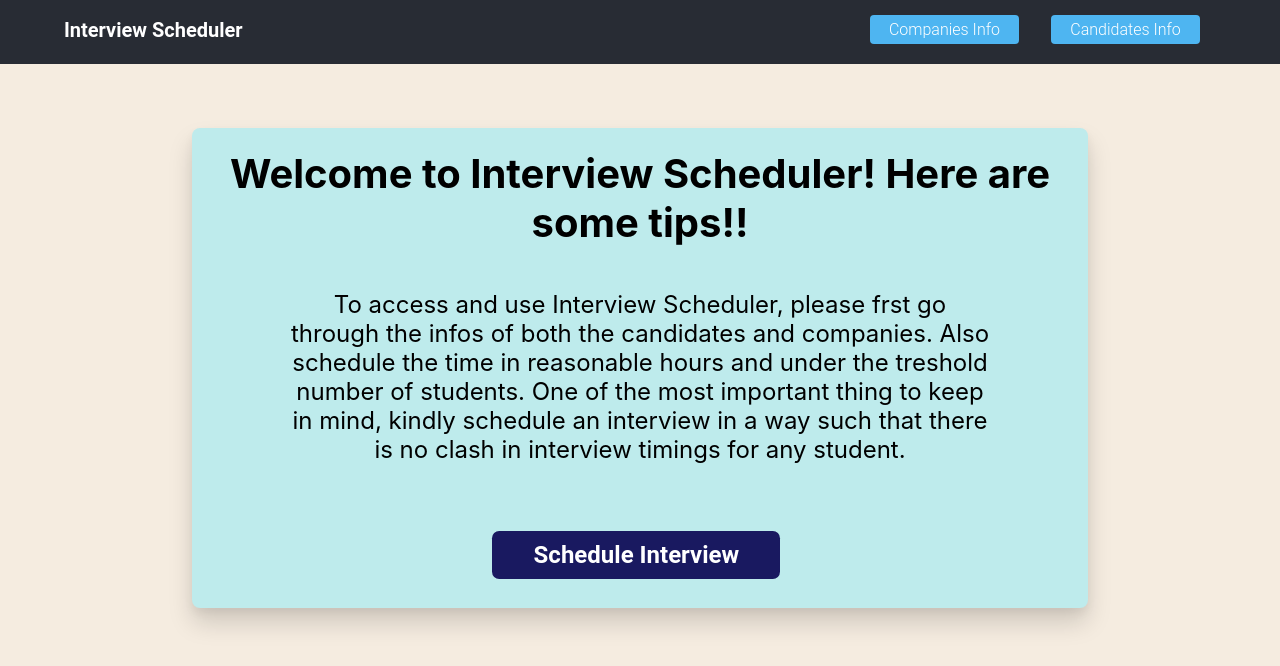
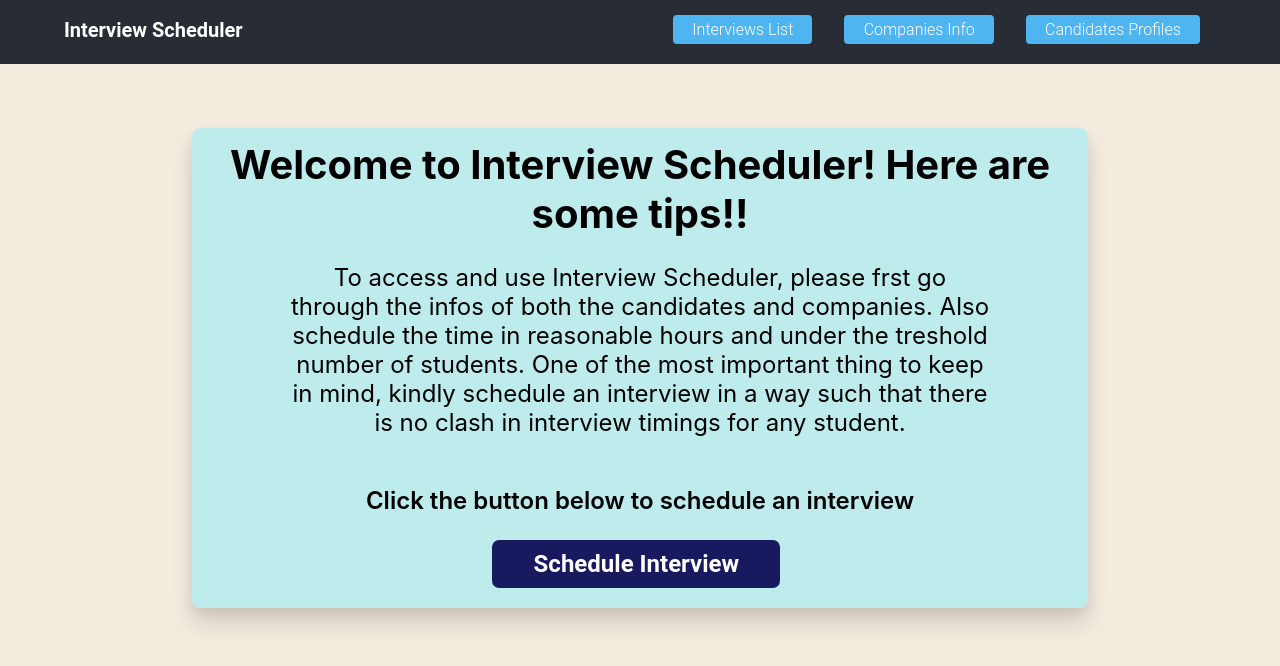
Before and after one commit to ajay-2019011/Interview-Scheduler, a React (Create React App) app in the folder client/: page / in a window 1280 px wide. Shown: the top 666 px of the page. Built offline with nearby package versions, Linux system fonts and the light colour scheme.

Commit message:
Added a new button and updated some content and design

```diff
--- a/client/src/components/Content.js
+++ b/client/src/components/Content.js
@@ -10,6 +10,7 @@ export default function Content(){
                 of the most important thing to keep in mind, kindly schedule an interview in a way such that there
                 is no clash in interview timings for any student.
             </p>
+            <p id="instruct">Click the button below to schedule an interview</p>
             <button id="schedule-btn">Schedule Interview</button>
         </div>
     )
--- a/client/src/components/Navbar.js
+++ b/client/src/components/Navbar.js
@@ -6,8 +6,9 @@ export default function Navbar(){
         <nav className='navbar'>
             <button className="header-btn"><h2>Interview Scheduler</h2></button>
             <div className="nav-btns">
+                <button id="interviews-btn">Interviews List</button>
                 <button id="company-btn">Companies Info</button>
-                <button id="candidate-btn">Candidates Info</button>
+                <button id="candidate-btn">Candidates Profiles</button>
             </div>
         </nav>
     )
--- a/client/src/styles/Content.css
+++ b/client/src/styles/Content.css
@@ -27,6 +27,12 @@ p{
     font-size: x-large;
 }
 
+#instruct{
+    margin-top: 0;
+    margin-bottom: 0;
+    font-weight: 600;
+}
+
 #schedule-btn{
     display:inline-block;
     padding:0.35em 1.2em;
--- a/client/src/styles/Navbar.css
+++ b/client/src/styles/Navbar.css
@@ -12,7 +12,7 @@
     margin-left: auto;
     display: flex;
     justify-content: space-between;
-    max-width: 400px;
+    max-width: 650px;
 }
 
 .header-btn{
@@ -34,7 +34,7 @@
     background-color:#FFFFFF;
 }
 
-#company-btn, #candidate-btn{
+#interviews-btn, #company-btn, #candidate-btn{
     display:inline-block;
     padding: 0.3em 1.2em;
     border:none;
@@ -50,7 +50,7 @@
     text-align:center;
     transition: all 0.2s;
 }
-#company-btn:hover, #candidate-btn:hover{
+#interviews-btn:hover, #company-btn:hover, #candidate-btn:hover{
     color:#000000;
     background-color:#FFFFFF;
     border-color:cadetblue;
```
